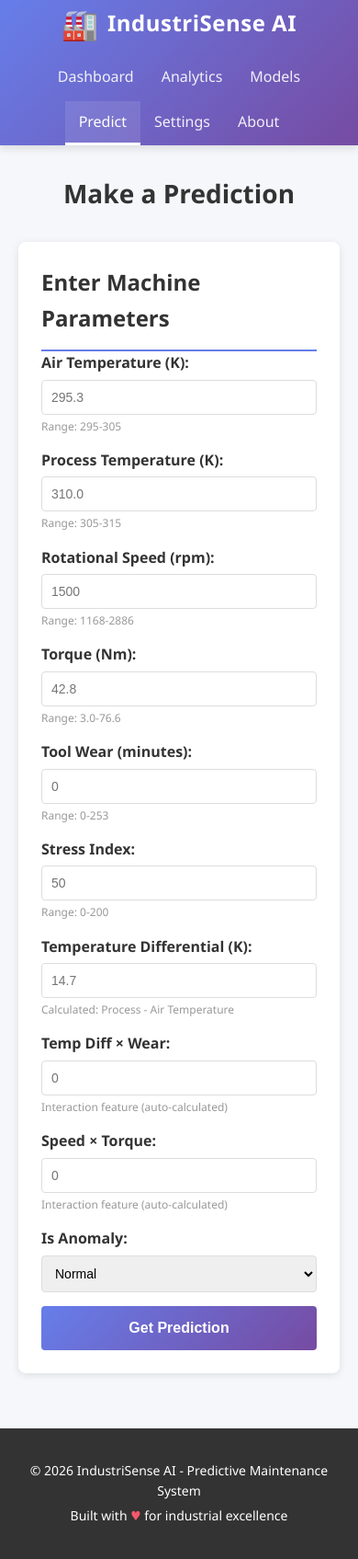
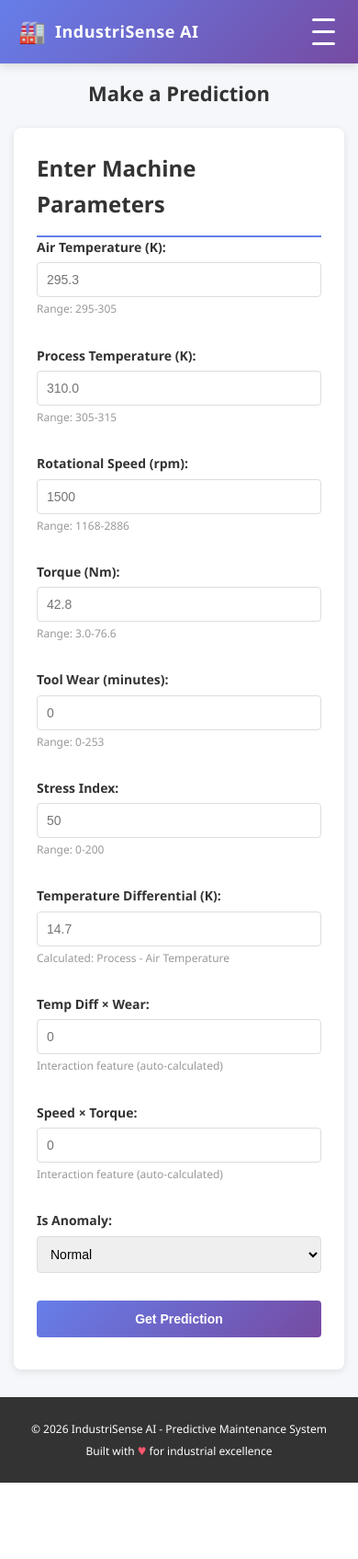
Before and after one commit to Trailblazer-dev/IndustriSense-AI, a Flask app: page /predict in a window 390 px wide. Shown: the whole page at 92% size. After the commit the page ends 1612 px from the top, so only its background shows below. Run offline with Flask 3, Linux system fonts and the light colour scheme.

Commit message:
improve responsiveness

```diff
--- a/web_app/static/css/style.css
+++ b/web_app/static/css/style.css
@@ -39,6 +39,7 @@ a:hover {
     justify-content: space-between;
     align-items: center;
     padding: 0 20px;
+    height: 70px;
 }
 
 .navbar-brand {
@@ -48,6 +49,7 @@ a:hover {
     font-size: 24px;
     font-weight: bold;
     color: white;
+    min-width: fit-content;
 }
 
 .logo {
@@ -56,6 +58,36 @@ a:hover {
 
 .brand-text {
     letter-spacing: 0.5px;
+}
+
+.hamburger {
+    display: none;
+    flex-direction: column;
+    cursor: pointer;
+    border: none;
+    background: none;
+    padding: 5px;
+}
+
+.hamburger span {
+    width: 25px;
+    height: 3px;
+    background-color: white;
+    margin: 5px 0;
+    border-radius: 3px;
+    transition: all 0.3s ease;
+}
+
+.hamburger.active span:nth-child(1) {
+    transform: rotate(45deg) translate(10px, 10px);
+}
+
+.hamburger.active span:nth-child(2) {
+    opacity: 0;
+}
+
+.hamburger.active span:nth-child(3) {
+    transform: rotate(-45deg) translate(7px, -7px);
 }
 
 .nav-menu {
@@ -70,6 +102,7 @@ a:hover {
     color: rgba(255, 255, 255, 0.9);
     transition: all 0.3s ease;
     border-bottom: 3px solid transparent;
+    white-space: nowrap;
 }
 
 .nav-link:hover,
@@ -84,6 +117,22 @@ a:hover {
     max-width: 1200px;
     margin: 30px auto;
     padding: 0 20px;
+}
+
+/* ===== Grid System ===== */
+.row {
+    display: grid;
+    grid-template-columns: repeat(auto-fit, minmax(250px, 1fr));
+    gap: 20px;
+    margin-bottom: 20px;
+}
+
+.col {
+    min-width: 0;
+}
+
+.col-full {
+    grid-column: 1 / -1;
 }
 
 /* ===== Page Title ===== */
@@ -430,20 +479,147 @@ a:hover {
     color: #f5576c;
 }
 
+/* ===== Forms ===== */
+.form-group {
+    margin-bottom: 20px;
+}
+
+label {
+    display: block;
+    margin-bottom: 8px;
+    color: #333;
+    font-weight: 500;
+    font-size: 14px;
+}
+
+.form-control {
+    width: 100%;
+    padding: 12px;
+    border: 1px solid #ddd;
+    border-radius: 4px;
+    font-size: 14px;
+    font-family: inherit;
+    transition: border-color 0.3s ease, box-shadow 0.3s ease;
+}
+
+.form-control:focus {
+    outline: none;
+    border-color: #667eea;
+    box-shadow: 0 0 0 3px rgba(102, 126, 234, 0.1);
+}
+
+.form-control:disabled {
+    background-color: #f5f5f5;
+    cursor: not-allowed;
+}
+
+/* ===== Tables ===== */
+table {
+    width: 100%;
+    border-collapse: collapse;
+    margin: 20px 0;
+    background-color: white;
+    box-shadow: 0 2px 4px rgba(0, 0, 0, 0.1);
+    border-radius: 4px;
+    overflow: hidden;
+}
+
+table th {
+    background: linear-gradient(135deg, #667eea 0%, #764ba2 100%);
+    color: white;
+    padding: 15px;
+    text-align: left;
+    font-weight: 600;
+    font-size: 14px;
+}
+
+table td {
+    padding: 12px 15px;
+    border-bottom: 1px solid #eee;
+}
+
+table tbody tr:hover {
+    background-color: #f9f9f9;
+}
+
+table tbody tr:last-child td {
+    border-bottom: none;
+}
+
 /* ===== Responsive ===== */
+
+/* Tablet Landscape (1024px and below) */
+@media (max-width: 1024px) {
+    .navbar-brand {
+        min-width: auto;
+    }
+
+    .container {
+        margin: 20px auto;
+        padding: 0 15px;
+    }
+
+    .page-title {
+        font-size: 32px;
+        margin-bottom: 25px;
+    }
+
+    .machines-grid {
+        grid-template-columns: repeat(2, 1fr);
+        gap: 15px;
+    }
+
+    .stat-card {
+        padding: 20px;
+    }
+
+    .stats-grid {
+        gap: 15px;
+    }
+
+    .section-title {
+        font-size: 22px;
+    }
+}
+
+/* Tablet Portrait (768px and below) */
 @media (max-width: 768px) {
     .navbar-container {
-        flex-direction: column;
-        gap: 10px;
+        height: auto;
+        padding: 10px 20px;
+    }
+
+    .hamburger {
+        display: flex;
     }
 
     .nav-menu {
-        flex-wrap: wrap;
-        justify-content: center;
+        display: none;
+        flex-direction: column;
+        position: absolute;
+        top: 70px;
+        left: 0;
+        right: 0;
+        background: linear-gradient(135deg, #667eea 0%, #764ba2 100%);
+        list-style: none;
+        padding: 0;
+        margin: 0;
+        width: 100%;
+        box-shadow: 0 4px 8px rgba(0, 0, 0, 0.2);
+    }
+
+    .nav-menu.active {
+        display: flex;
     }
 
     .nav-link {
-        padding: 10px 15px;
+        padding: 15px 20px;
+        border-bottom: 1px solid rgba(255, 255, 255, 0.1);
+        border-right: none;
+    }
+
+    .nav-link:last-child {
+        border-bottom: none;
     }
 
     .page-title {
@@ -455,11 +631,159 @@ a:hover {
     }
 
     .modal-content {
-        margin: 50% auto;
+        margin: 50px auto;
         padding: 20px;
+        max-width: 90%;
     }
 
     .stats-grid {
         grid-template-columns: 1fr;
     }
+
+    .stat-card {
+        padding: 20px;
+    }
+
+    .stat-value {
+        font-size: 28px;
+    }
+
+    .section-title {
+        font-size: 20px;
+    }
+
+    .card-content {
+        padding: 15px;
+    }
+
+    .metric-value {
+        font-size: 18px;
+    }
+
+    .btn {
+        padding: 8px 16px;
+        font-size: 13px;
+        width: 100%;
+        margin-bottom: 10px;
+    }
+
+    .btn-large {
+        padding: 12px 24px;
+        font-size: 14px;
+    }
 }
+
+@media (max-width: 480px) {
+    .navbar-brand {
+        font-size: 18px;
+    }
+
+    .logo {
+        font-size: 24px;
+    }
+
+    .page-title {
+        font-size: 22px;
+        margin-bottom: 20px;
+    }
+
+    .container {
+        margin: 15px auto;
+        padding: 0 15px;
+    }
+
+    .stats-grid {
+        gap: 12px;
+    }
+
+    .stat-card {
+        padding: 15px;
+        border-radius: 6px;
+    }
+
+    .stat-value {
+        font-size: 24px;
+    }
+
+    .stat-card h3 {
+        font-size: 12px;
+    }
+
+    .machines-grid {
+        gap: 12px;
+    }
+
+    .machine-card {
+        border-radius: 6px;
+    }
+
+    .card-header {
+        padding: 12px;
+        flex-direction: column;
+        text-align: center;
+        gap: 10px;
+    }
+
+    .card-header h3 {
+        font-size: 16px;
+    }
+
+    .status-badge {
+        padding: 4px 8px;
+        font-size: 11px;
+    }
+
+    .metric {
+        margin-bottom: 12px;
+    }
+
+    .form-group {
+        margin-bottom: 15px;
+    }
+
+    .form-control {
+        padding: 10px;
+        font-size: 16px;
+    }
+
+    .section-title {
+        font-size: 18px;
+    }
+
+    .footer {
+        padding: 20px 15px;
+        margin-top: 30px;
+    }
+
+    .footer p {
+        font-size: 12px;
+    }
+
+    table {
+        font-size: 12px;
+    }
+
+    table th, table td {
+        padding: 8px 5px;
+    }
+
+    .form-control {
+        padding: 12px;
+        font-size: 16px;
+    }
+
+    input[type="range"] {
+        width: 100%;
+    }
+
+    .row {
+        margin-left: -10px;
+        margin-right: -10px;
+    }
+
+    .col {
+        padding-left: 10px;
+        padding-right: 10px;
+        margin-bottom: 15px;
+    }
+}
--- a/web_app/static/js/main.js
+++ b/web_app/static/js/main.js
@@ -7,6 +7,34 @@ document.addEventListener('DOMContentLoaded', () => {
 });
 
 function initializeEventListeners() {
+    // Hamburger menu toggle
+    const hamburger = document.getElementById('hamburger');
+    const navMenu = document.getElementById('navMenu');
+
+    if (hamburger && navMenu) {
+        hamburger.addEventListener('click', () => {
+            hamburger.classList.toggle('active');
+            navMenu.classList.toggle('active');
+        });
+
+        // Close menu when navigating to a link
+        const navLinks = navMenu.querySelectorAll('.nav-link');
+        navLinks.forEach(link => {
+            link.addEventListener('click', () => {
+                hamburger.classList.remove('active');
+                navMenu.classList.remove('active');
+            });
+        });
+
+        // Close menu when clicking outside
+        document.addEventListener('click', (e) => {
+            if (!e.target.closest('.navbar-container')) {
+                hamburger.classList.remove('active');
+                navMenu.classList.remove('active');
+            }
+        });
+    }
+
     // Close alerts
     const closeButtons = document.querySelectorAll('.alert .close');
     closeButtons.forEach(btn => {
--- a/web_app/templates/base.html
+++ b/web_app/templates/base.html
@@ -13,7 +13,12 @@
                 <span class="logo">🏭</span>
                 <span class="brand-text">IndustriSense AI</span>
             </a>
-            <ul class="nav-menu">
+            <button class="hamburger" id="hamburger">
+                <span></span>
+                <span></span>
+                <span></span>
+            </button>
+            <ul class="nav-menu" id="navMenu">
                 <li><a href="/" class="nav-link {% if request.path == '/' %}active{% endif %}">Dashboard</a></li>
                 <li><a href="/analytics" class="nav-link {% if request.path == '/analytics' %}active{% endif %}">Analytics</a></li>
                 <li><a href="/models" class="nav-link {% if request.path == '/models' %}active{% endif %}">Models</a></li>
```
